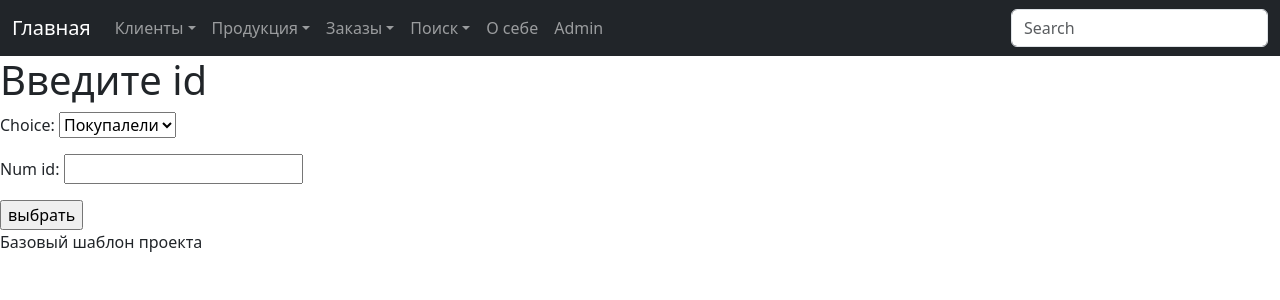
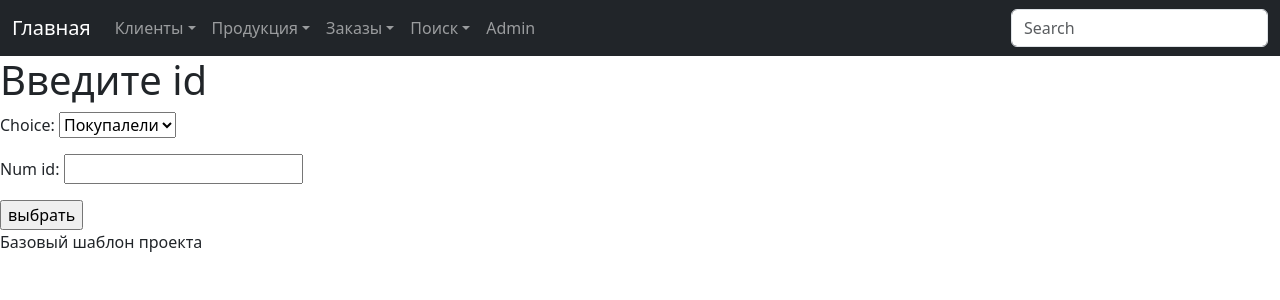
Before and after one commit to Pavel-OV/Django_hw, a Django app: page /form_id/ in a window 1280 px wide. Shown: the top 300 px of the page. Run offline with Django 5.2, Linux system fonts and the light colour scheme.

Commit message:
Удалил в навигации пункт: о себе

```diff
--- a/website/templates/base.html
+++ b/website/templates/base.html
@@ -60,9 +60,7 @@
                     </li>
 
                     </li>
-                    <li class="nav-item">
-                        <a class="nav-link" href="/about_me">О себе</a>
-                    </li>
+
                     <li class="nav-item">
                         <a class="nav-link" href="/admin">Admin</a>
                     </li>
```
